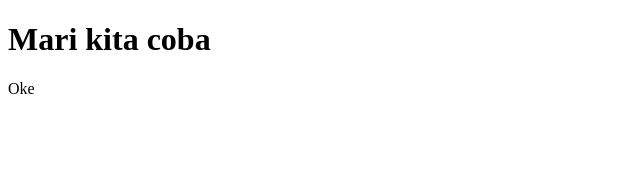
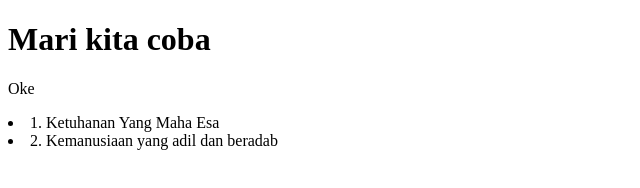
Before and after one commit to amikagst/coba-git-remote-2, a plain HTML site: page index.html in a window 1280 px wide. Shown: the whole page, without its empty margins (0-640 px from the left). Drawn offline with Linux system fonts and the light colour scheme.

Commit message:
tambah beberapa item

```diff
--- a/index.html
+++ b/index.html
@@ -8,5 +8,7 @@
 <body>
     <h1>Mari kita coba</h1>
     <p>Oke</p>
+    <li>1. Ketuhanan Yang Maha Esa</li>
+    <li>2. Kemanusiaan yang adil dan beradab</li>
 </body>
 </html>
```
